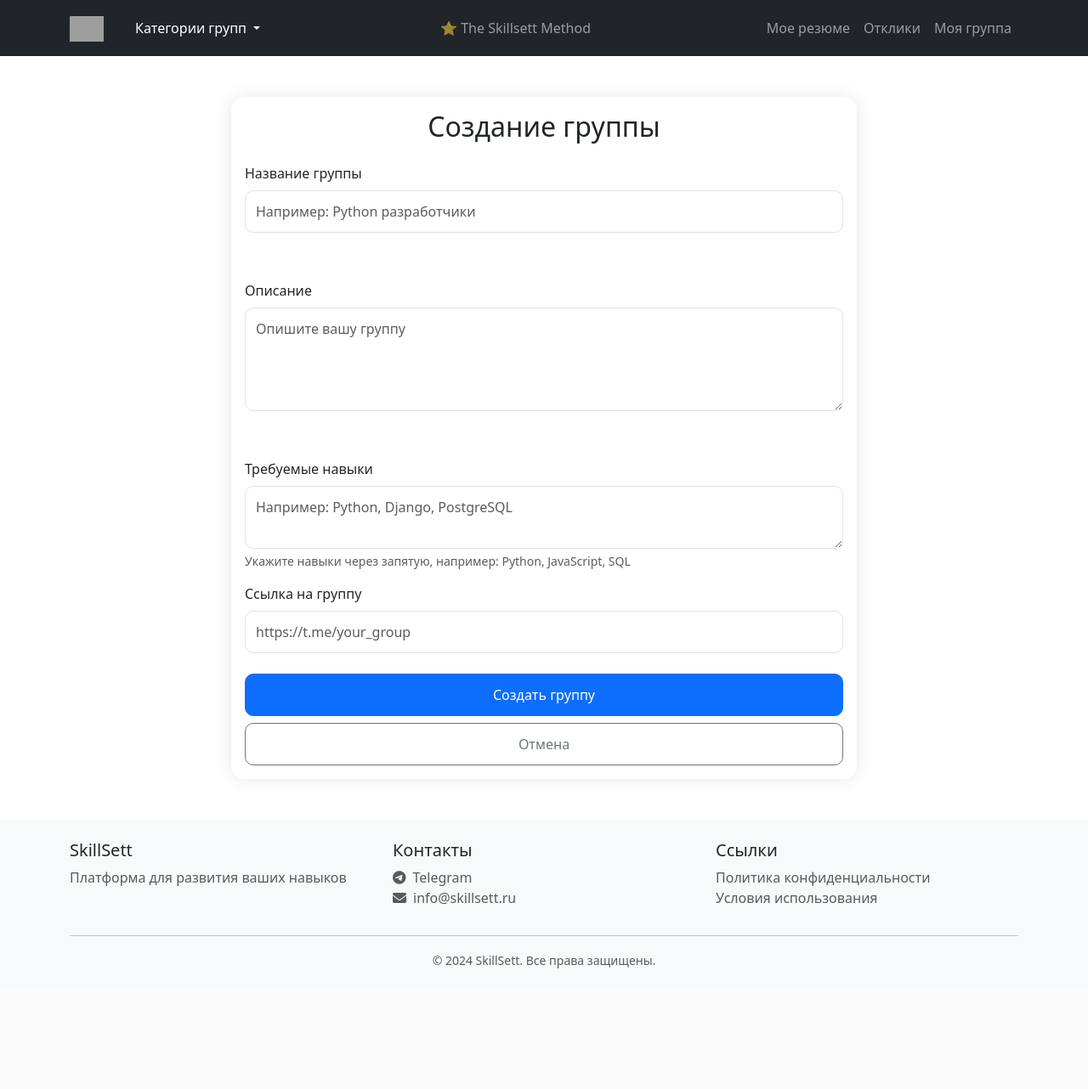
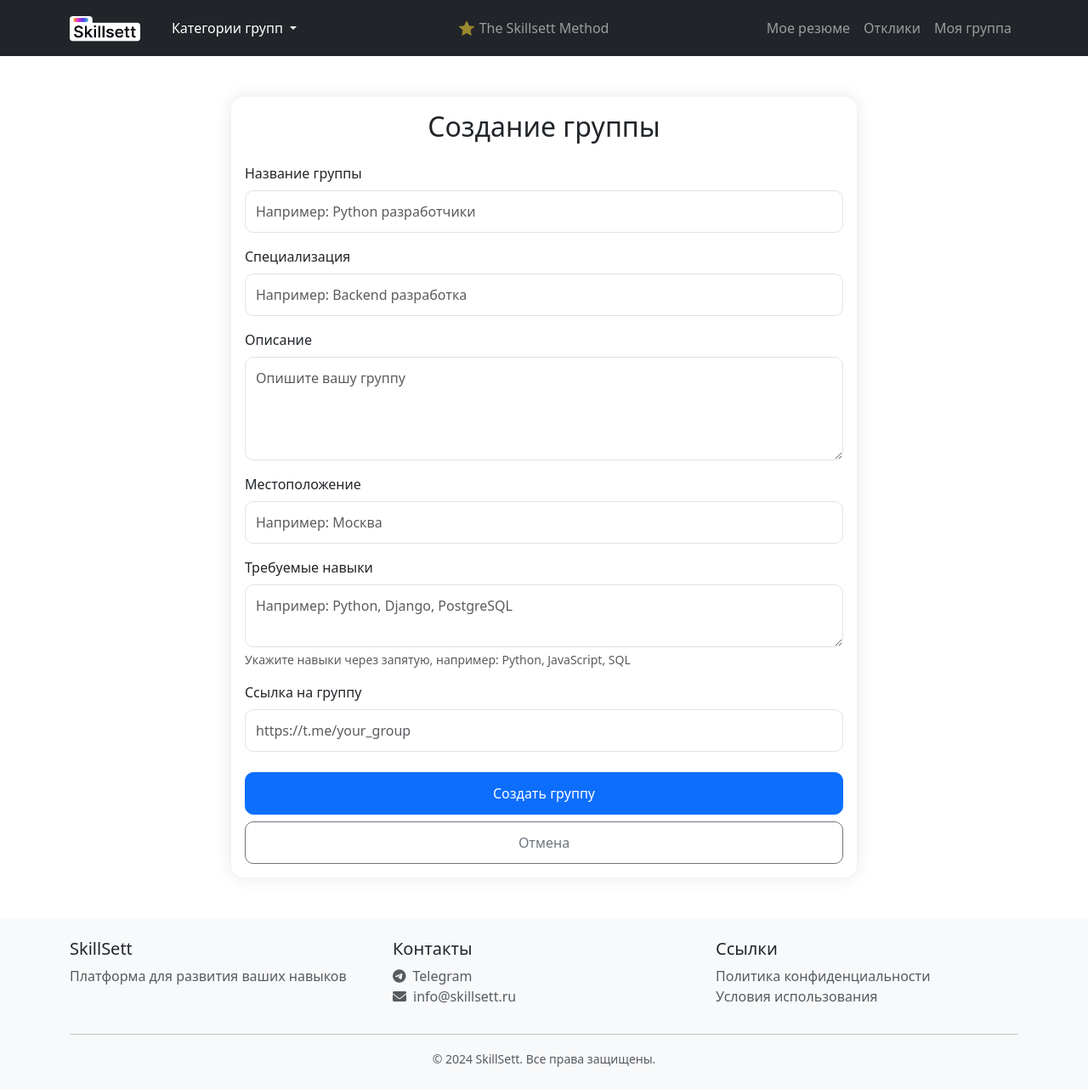
Before and after one commit to universe1x/test, a Django app: page /groups/create/ in a window 1280 px wide. Shown: the whole page at 85% size. Before the commit the page ends 1140 px from the top, so only its background shows below. Run offline with Django 5.2, Linux system fonts and the light colour scheme; a user stored in the database is signed in; parts of the project's set-up code (start-up, migrations or seed data) failed here and were passed over; grey boxes are pictures that could not be loaded.

Commit message:
Все готово, несколько страниц дизайна тоже, бот потерян

```diff
--- a/groups/forms.py
+++ b/groups/forms.py
@@ -4,12 +4,14 @@ from .models import Group
 class GroupForm(forms.ModelForm):
     class Meta:
         model = Group
-        fields = ['name', 'description', 'skills', 'link']
+        fields = ['name', 'description', 'skills', 'link', 'specialization', 'location']
         labels = {
             'name': 'Название группы',
             'description': 'Описание',
             'skills': 'Требуемые навыки',
-            'link': 'Ссылка на группу'
+            'link': 'Ссылка на группу',
+            'specialization': 'Специализация',
+            'location': 'Местоположение'
         }
         widgets = {
             'name': forms.TextInput(attrs={
@@ -29,5 +31,13 @@ class GroupForm(forms.ModelForm):
             'link': forms.URLInput(attrs={
                 'class': 'form-control',
                 'placeholder': 'https://t.me/your_group'
+            }),
+            'specialization': forms.TextInput(attrs={
+                'class': 'form-control',
+                'placeholder': 'Например: Backend разработка'
+            }),
+            'location': forms.TextInput(attrs={
+                'class': 'form-control',
+                'placeholder': 'Например: Москва'
             })
         }
--- a/groups/models.py
+++ b/groups/models.py
@@ -4,7 +4,7 @@ from main.models import TelegramUser
 
 class Group(models.Model):
     telegram_user = models.ForeignKey(TelegramUser, on_delete=models.CASCADE)
-    specialization = models.CharField(max_length=255)
+    specialization = models.CharField(max_length=255, null=True, blank=True)
     name = models.CharField(max_length=255)
     description = models.TextField()
     skills = models.TextField(blank=True, null=True)
--- a/groups/templates/groups/group_list.html
+++ b/groups/templates/groups/group_list.html
@@ -23,8 +23,7 @@
 
         <!-- Правая колонка с группами -->
         <div class="col-md-8 offset-md-1">
-            <h2 class="mb-3">Вакансии для вас</h2>
-            <p class="text-muted mb-4">Подобраны для резюме "Аналитик данных"</p>
+            <h2 class="mb-3">Группы для вас</h2>
 
             {% for group in groups %}
             <div class="card mb-4">
```
Also changed, not shown: groups/templates/groups/group_detail.html (+4 -4 lines), db.sqlite3, groups/migrations/0003_group_location_group_specialization.py (added), groups/migrations/0005_alter_group_specialization.py (added), main/migrations/0003_telegramuser_telegram_username.py (added), main/migrations/0004_remove_telegramuser_telegram_username.py (added), main/static/main/images/logo.png (added).
